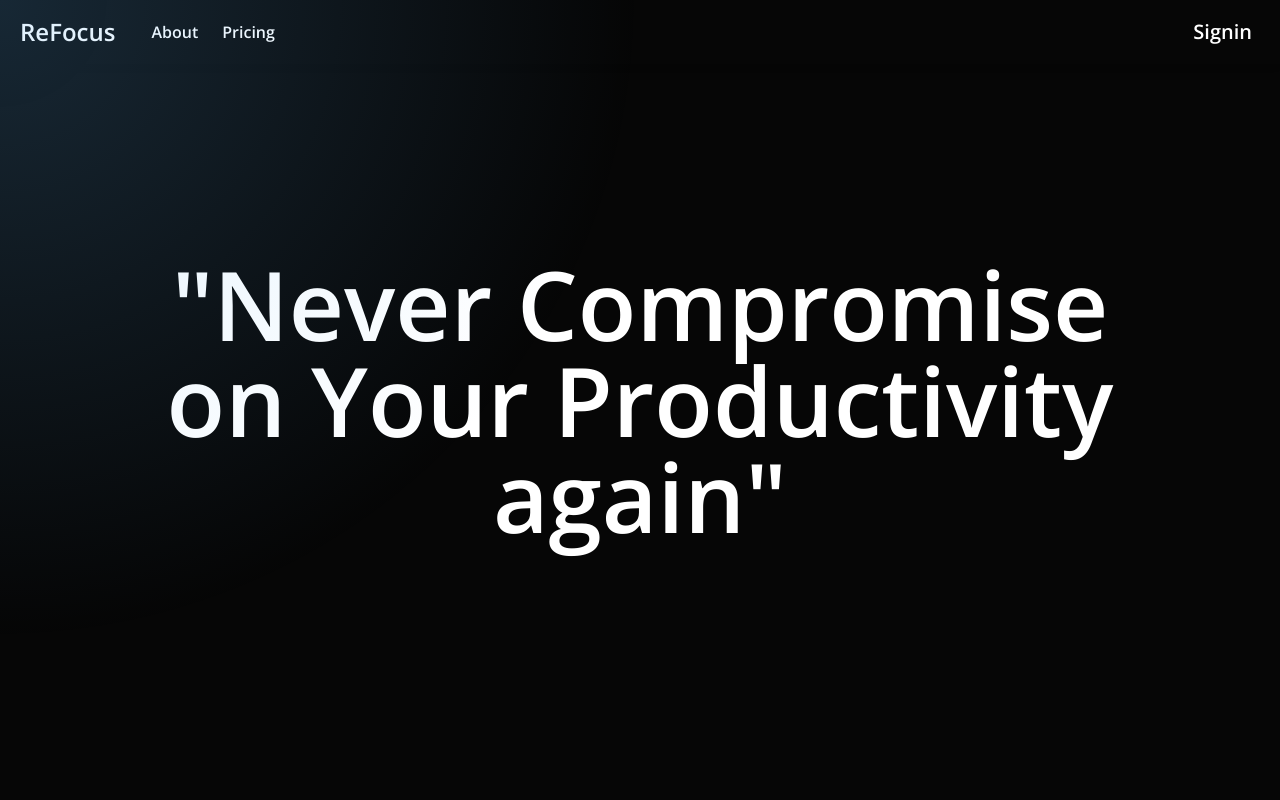
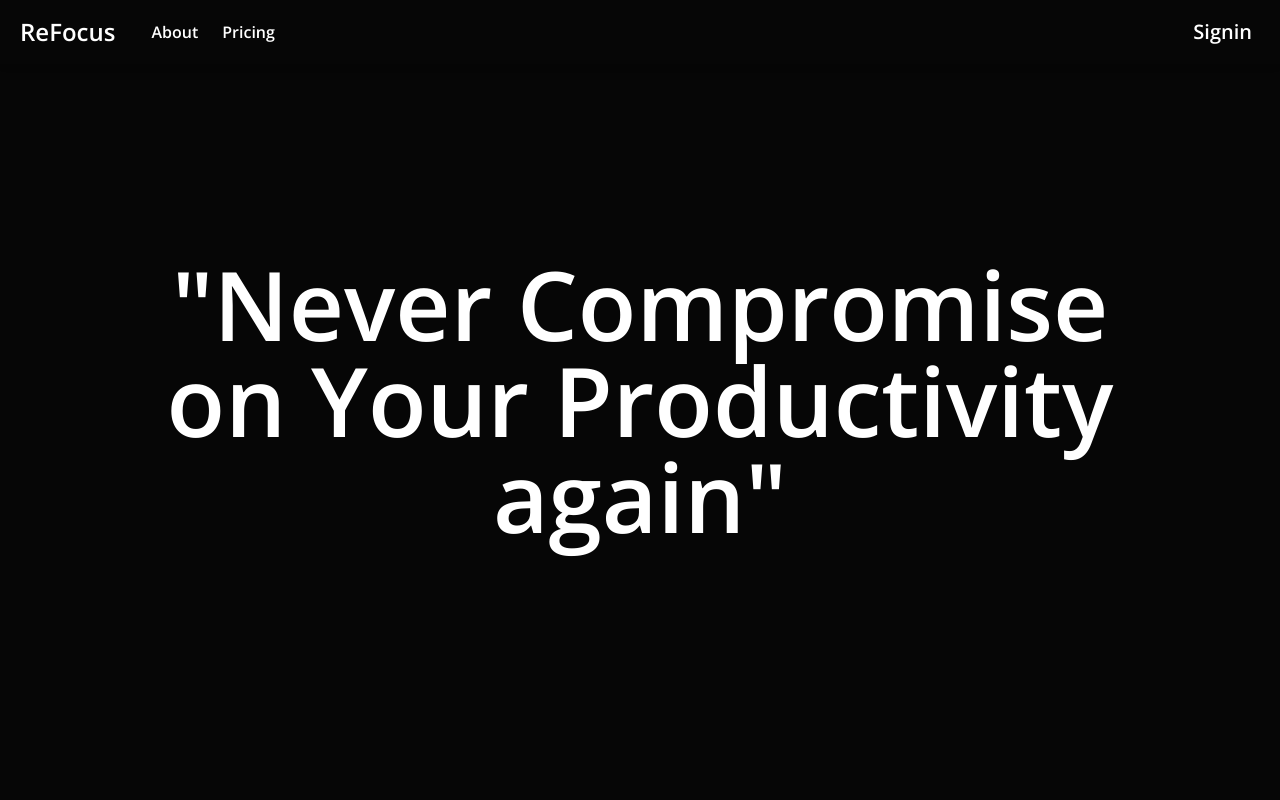
Before and after one commit to yashbudhia/next-chrome-extension, a Next.js app: page / in a window 1280 px wide. Shown: the top 800 px of the page. Built offline with nearby package versions, Linux system fonts and the light colour scheme.

Commit message:
gradient-circle-position

```diff
--- a/components/LandingPage.tsx
+++ b/components/LandingPage.tsx
@@ -7,15 +7,26 @@ import { navVariants, textVariant } from "@/utils/motion";
 export default function LandingPage() {
   let mouseX = useMotionValue(0);
   let mouseY = useMotionValue(0);
+  let mouseSize = useMotionValue(0);
 
   function handleMouseMove({ clientX, clientY, currentTarget }: MouseEvent) {
-    console.log(currentTarget);
     let { left, top } = currentTarget.getBoundingClientRect();
-    let xPosition = clientX - left;
-    let yPosition = clientY - top;
+    let clientX2 = clientX; // Initialize clientX2 with clientX
+
+    // Ensure clientX stays near 850
+    clientX2 = 740 + clientX / 10;
+
+    console.log(clientX2);
+
+    let xPosition = clientX2 - left;
+    let yPosition = clientY / 8 - top - 70;
+    let size = 750 + clientY / 5;
 
     mouseX.set(xPosition);
     mouseY.set(yPosition);
+    mouseSize.set(size);
+
+    console.log(clientX, clientY, size);
   }
   return (
     <>
@@ -25,7 +36,7 @@ export default function LandingPage() {
           onMouseMove={handleMouseMove}
           className="absolute inset-0 opacity-20"
           style={{
-            background: useMotionTemplate`radial-gradient(800px circle at ${mouseX}px ${mouseY}px,rgb(95, 180, 245),transparent 80%)`,
+            background: useMotionTemplate`radial-gradient(${mouseSize}px circle at ${mouseX}px ${mouseY}px,rgb(95, 180, 245),transparent 80%)`,
           }}
         />
         <div className="h-[800px] flex flex-col justify-center items-center">
```
